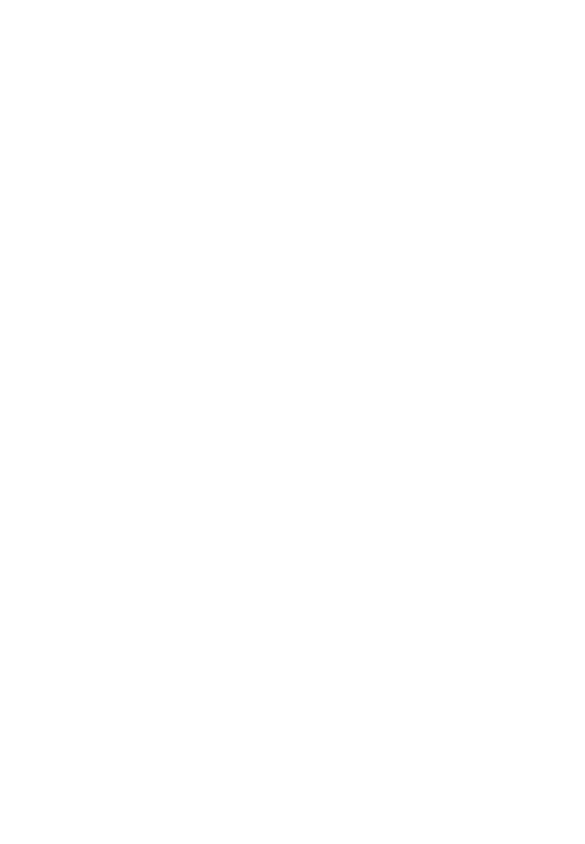
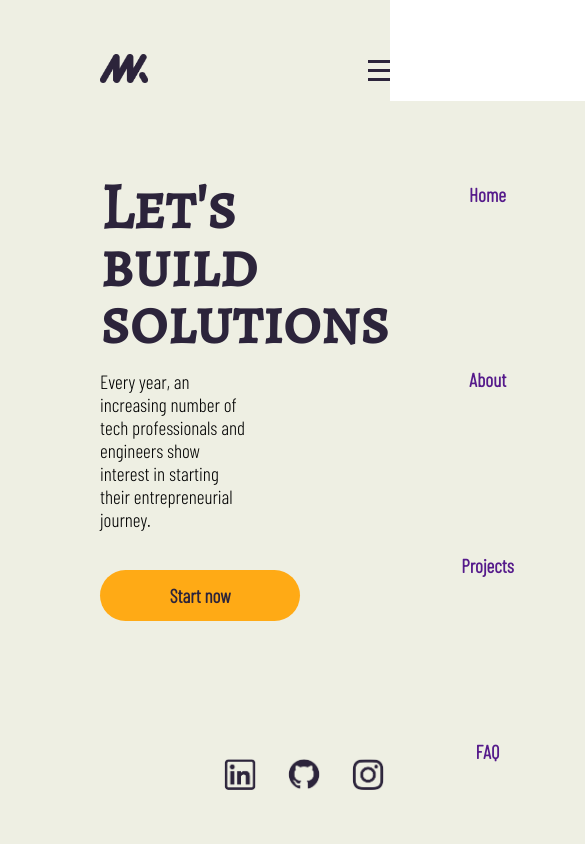
Before and after one commit to krtmmrm/The-Classic-3, a plain HTML site: page index.html in a window 390 px wide. Shown: the whole page, 585 px wide, since content can reach past the window. Drawn offline with Linux system fonts and the light colour scheme.

Commit message:
Small screen menu

```diff
--- /dev/null
+++ b/controller.js
@@ -0,0 +1,10 @@
+const navSlide = () =>{
+    const burger = document.querySelector('.burger');
+    const nav = document.querySelector('.nav_links');
+
+    burger.addEventListener('click', ()=>{
+        nav.classList.toggle('nav_active');
+    })
+}
+
+navSlide();
--- a/index.css
+++ b/index.css
@@ -43,14 +43,6 @@ h1 {
     line-height: 0.9em;
 }
 
-/*
-Responsive
-*/
-@media screen and (max-width:850px){
-    body {
-        display: none;
-    }
-}
 /*
 Other Settings
 */
@@ -137,9 +129,6 @@ Navbar
     font-weight: bolder;
     font-size: 1.2EM;
 }
-.navbar .button_wrapper{
-
-}
 .navbar .call_action{
     max-width: 50px;
     max-height: 30px;
@@ -150,6 +139,30 @@ Navbar
     background-color: transparent;
     font-weight: bolder;
 }
+.burger {
+    width: 2em;
+    height: 2em;
+    display: flex;
+    flex-direction: column;
+    justify-content: space-evenly;
+    display: none;
+}
+.burger .lin_1{
+    background-color: var(--main-text-color);
+    width: 100%;
+    height: 3px;
+}
+.burger .lin_2{
+    background-color: var(--main-text-color);
+    width: 100%;
+    height: 3px;
+}
+.burger .lin_3{
+    background-color: var(--main-text-color);
+    width: 100%;
+    height: 3px;
+}
+
 /*
 Content
 */
@@ -176,9 +189,10 @@ Imagen
 .image img{
     max-width: 100%;
     max-height: 100%;
+    min-height: 80%;
     position: absolute;
     left: 0%;
-    top: 15%;
+    top: 1vh;
 
 }
 /*
@@ -192,3 +206,37 @@ Footer
 .social_media img{
     height: 4em;
 }
+
+/*
+Responsive
+*/
+@media screen and (max-width:850px){
+    body {
+        overflow:hidden;
+    }
+    .burger {
+        display: flex;
+    }
+    .nav_links{
+        background-color: var(--main-bg-color);
+        position: absolute;
+        height: 88vh;
+        width: 50%;
+        right: 0px;
+        top: 12vh;
+        z-index: 100;
+        display: flex;
+        flex-direction: column;
+        align-items: center;
+        transform: translate(100%);
+    }
+    nav button {
+        display: none;
+    }
+    .image {
+        display: none;
+    }
+}
+.nav_active{
+    transform: translate(0%);
+}
--- a/index.html
+++ b/index.html
@@ -22,6 +22,12 @@
                     <li><a href="">FAQ</a></li>
                 </ul>
                 <button class="call_action">Login</button>
+                <div class="burger">
+                    <div class="lin_1"></div>
+                    <div class="lin_2"></div>
+                    <div class="lin_2"></div>
+                </div>
+
             </nav>
             <div class="content">
                 <h1>Let's build solutions</h1>
@@ -41,7 +47,7 @@
             </div>
         </div>
     </div>
-
+    <script src="controller.js"></script>
 </body>
 
 </html>
```
